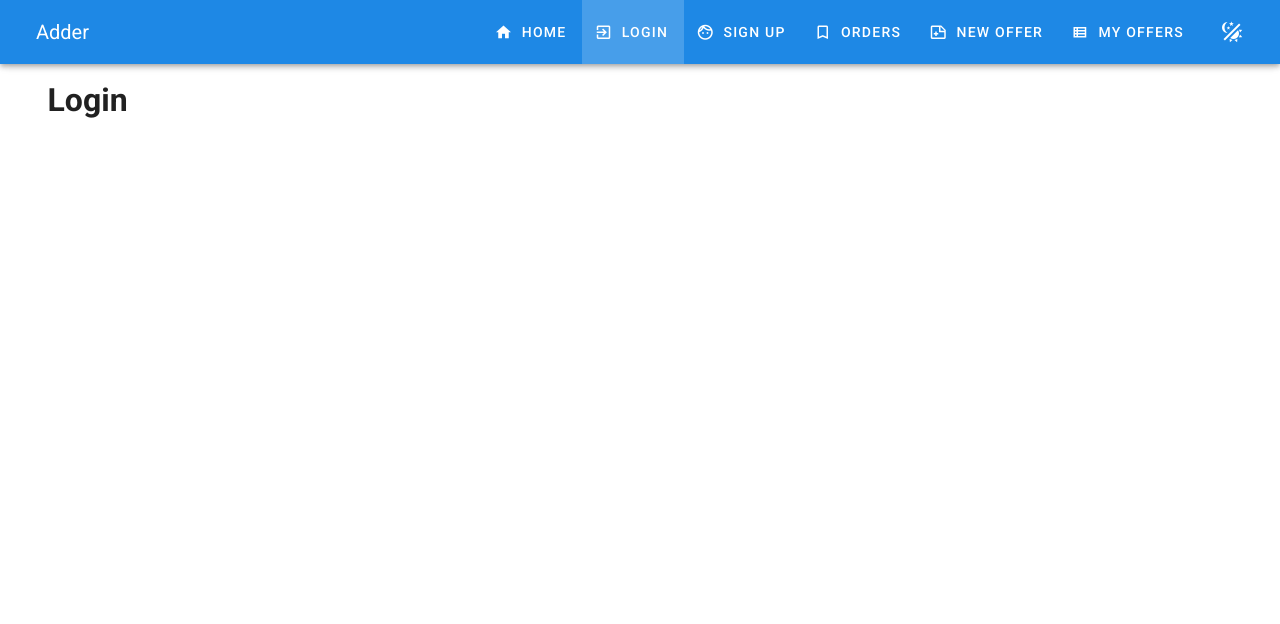
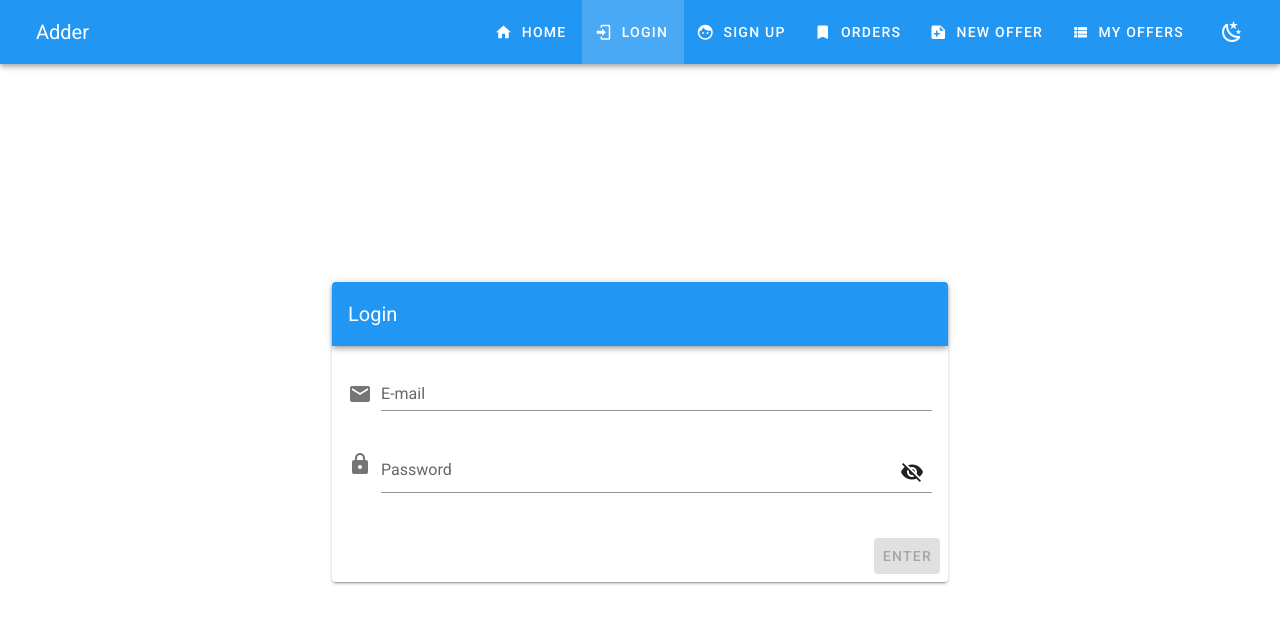
Before and after one commit to Lug-As/adder-spa, a Vue app: page /login in a window 1280 px wide. Shown: the top 624 px of the page. Built offline with nearby package versions, Linux system fonts and the light colour scheme.

Commit message:
Make full layout in Login component

```diff
--- a/src/App.vue
+++ b/src/App.vue
@@ -46,13 +46,13 @@
         <v-btn color="transparent" elevation="0"
                @click="toggleTheme"
         >
-          <v-icon>mdi-theme-light-dark</v-icon>
+          <v-icon>{{ themeIcon }}</v-icon>
         </v-btn>
       </v-toolbar-items>
     </v-app-bar>
 
     <v-main>
-      <v-container fluid>
+      <v-container fluid fill-height>
         <router-view></router-view>
       </v-container>
     </v-main>
@@ -75,41 +75,41 @@ export default {
       },
       {
         title: 'Login',
-        icon: 'mdi-login-variant',
+        icon: 'mdi-login',
         url: {
           name: 'Login'
         }
       },
       {
         title: 'Sign Up',
-        icon: 'mdi-face-outline',
+        icon: 'mdi-face',
         url: {
           name: 'SignUp'
         }
       },
       {
         title: 'Orders',
-        icon: 'mdi-bookmark-outline',
+        icon: 'mdi-bookmark',
         url: {
           name: 'Orders'
         }
       },
       {
         title: 'New offer',
-        icon: 'mdi-note-plus-outline',
+        icon: 'mdi-note-plus',
         url: {
           name: 'NewOffer'
         }
       },
       {
         title: 'My offers',
-        icon: 'mdi-view-list-outline',
+        icon: 'mdi-view-list',
         url: {
           name: 'OfferList'
         }
       }
     ],
-    mainColor: 'blue darken-1'
+    mainColor: 'blue'
   }),
   methods: {
     toggleDrawer () {
@@ -118,11 +118,19 @@ export default {
     toggleTheme () {
       const newTheme = !this.$vuetify.theme.dark
       this.$vuetify.theme.dark = newTheme
-      localStorage.setItem('themeDark', newTheme)
+      localStorage.setItem('themeDark', +newTheme)
+    }
+  },
+  computed: {
+    themeIcon () {
+      if (!this.$vuetify.theme.dark) {
+        return 'mdi-weather-night'
+      }
+      return 'mdi-white-balance-sunny'
     }
   },
   mounted () {
-    const themeDark = localStorage.getItem('themeDark')
+    const themeDark = !!+(localStorage.getItem('themeDark'))
     if (themeDark) {
       this.$vuetify.theme.dark = themeDark
     }
--- a/src/components/Auth/Login.vue
+++ b/src/components/Auth/Login.vue
@@ -1,16 +1,114 @@
 <template>
-  <v-container>
-    <v-layout row>
-      <v-flex xs12>
-        <h1>Login</h1>
+  <v-container fluid fill-height>
+    <v-layout align-center justify-center>
+      <v-flex xs12 sm8 md6>
+        <v-card>
+          <v-toolbar dark color="blue">
+            <v-toolbar-title>Login</v-toolbar-title>
+          </v-toolbar>
+          <v-card-text>
+            <v-form @submit.prevent="submitLoginForm">
+              <v-text-field
+                label="E-mail"
+                type="email"
+                v-model.trim="email"
+                :error-messages="emailErrors"
+                required
+                @blur="$v.email.$touch()"
+              >
+                <v-icon slot="prepend">mdi-email</v-icon>
+              </v-text-field>
+              <v-text-field
+                label="Password"
+                :type="passwordType"
+                v-model="password"
+                :error-messages="passwordErrors"
+                @blur="$v.password.$touch()"
+              >
+                <v-icon slot="prepend">mdi-lock</v-icon>
+                <v-btn slot="append"
+                       color="transparent" elevation="0"
+                       fab small
+                       @click.stop.prevent="togglePasswordVisible"
+                >
+                  <v-icon>mdi-{{ passwordIcon }}</v-icon>
+                </v-btn>
+              </v-text-field>
+            </v-form>
+          </v-card-text>
+          <v-card-actions>
+            <v-spacer></v-spacer>
+            <v-btn color="blue"
+                   :dark="!$v.$invalid"
+                   :disabled="$v.$invalid"
+                   @click.prevent="submitLoginForm"
+            >Enter</v-btn>
+          </v-card-actions>
+        </v-card>
       </v-flex>
     </v-layout>
   </v-container>
 </template>
 
 <script>
+import { required, minLength, email } from 'vuelidate/lib/validators'
+
 export default {
-  data: () => ({})
+  data: () => ({
+    email: '',
+    password: '',
+    passwordVisible: false
+  }),
+  methods: {
+    submitLoginForm () {
+      const newUser = {
+        email: this.email,
+        password: this.password
+      }
+      console.log(newUser)
+    },
+    togglePasswordVisible () {
+      this.passwordVisible = !this.passwordVisible
+    }
+  },
+  computed: {
+    emailErrors () {
+      const errors = []
+      if (!this.$v.email.$dirty) return errors
+      !this.$v.email.email && errors.push('Must be valid e-mail')
+      !this.$v.email.required && errors.push('E-mail is required')
+      return errors
+    },
+    passwordErrors () {
+      const errors = []
+      if (!this.$v.password.$dirty) return errors
+      !this.$v.password.minLength && errors.push('Must be min 6 chars')
+      !this.$v.password.required && errors.push('Password is required')
+      return errors
+    },
+    passwordType () {
+      if (this.passwordVisible) {
+        return 'text'
+      }
+      return 'password'
+    },
+    passwordIcon () {
+      if (this.passwordVisible) {
+        return 'eye'
+      }
+      return 'eye-off'
+    }
+  },
+  validations: {
+    password: {
+      required,
+      minLength: minLength(6)
+    },
+    email: {
+      required,
+      email
+    }
+  }
 }
 </script>
 
--- a/src/main.js
+++ b/src/main.js
@@ -3,7 +3,9 @@ import App from './App.vue'
 import router from './router'
 import store from './store'
 import vuetify from './plugins/vuetify'
+import Vuelidate from 'vuelidate'
 
+Vue.use(Vuelidate)
 Vue.config.productionTip = false
 
 new Vue({
```
